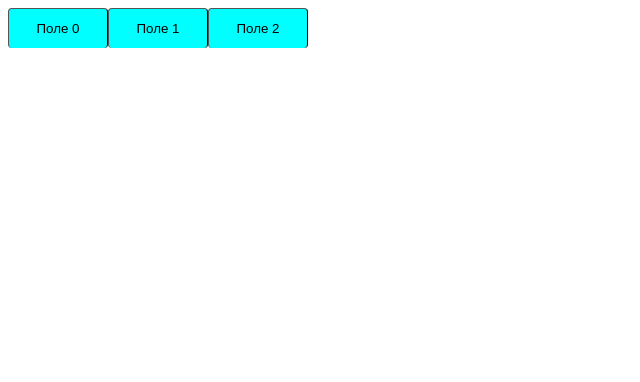
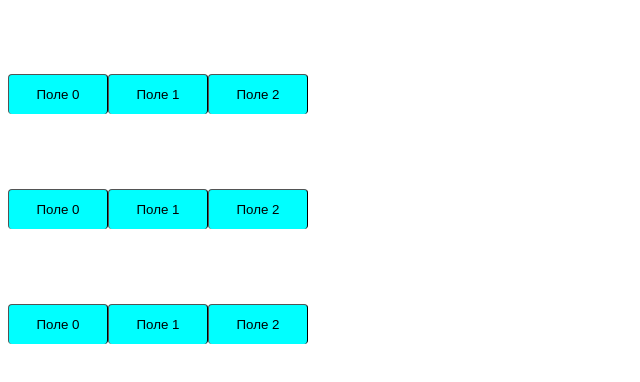
Before and after one commit to Benopa/gameXO, a website: page gameXO.html in a window 1280 px wide. Shown: the whole page, without its empty margins (0-640 px from the left). Drawn offline with Linux system fonts and the light colour scheme.

```diff
--- a/gameXO.html
+++ b/gameXO.html
@@ -7,7 +7,7 @@
     <title>Игра в крестики-нолики</title>
 </head>
 <body>
-    <div id="buttonsContainer" >
+    <div id="buttonsContainer" class="container">
 
     </div>
 
--- a/index.js
+++ b/index.js
@@ -19,12 +19,12 @@
         button.classList.add('btn-success');
         button.textContent = '0';
         activeButton = button;
-    gameString = gameString.push(activeButton[i]);
+    gameString.push(activeButton[i]);
     })
     container.appendChild(button);
     }
 
-    gameBord = gameBord.push(gameString[j]);
+    gameBord.push(gameString[j]);
 
 }
 
--- a/xo.css
+++ b/xo.css
@@ -1,3 +1,8 @@
+.container {
+    height: 150px;
+    width: 350px;
+}
+
 .button {
     background-color: aqua;
     width: 100px;
```
